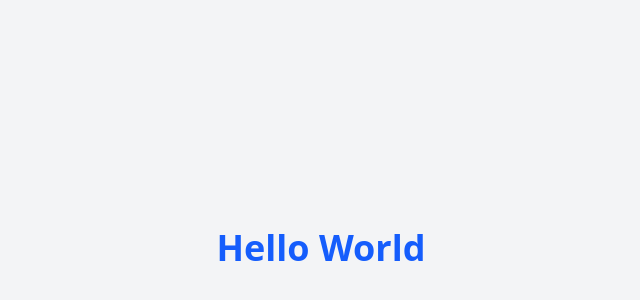
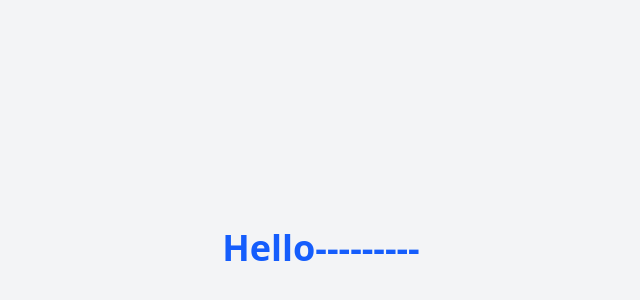
Before and after one commit to nitink3006/Architectural-Studio-Lab, a React (Vite) app in the folder frontend/: page / in a window 1280 px wide. Shown: the part 152-452 px from the top of the page, without its empty margins (319-959 px from the left). Built offline with nearby package versions, Linux system fonts and the light colour scheme.

Commit message:
test (#1)

```diff
--- a/frontend/src/components/Home.jsx
+++ b/frontend/src/components/Home.jsx
@@ -3,7 +3,7 @@ import React from "react";
 const Home = () => {
   return (
     <div className="flex items-center justify-center min-h-screen bg-gray-100">
-      <h1 className="text-4xl font-extrabold text-blue-600">Hello World</h1>
+      <h1 className="text-4xl font-extrabold text-blue-600">Hello---------</h1>
     </div>
   );
 };
```
